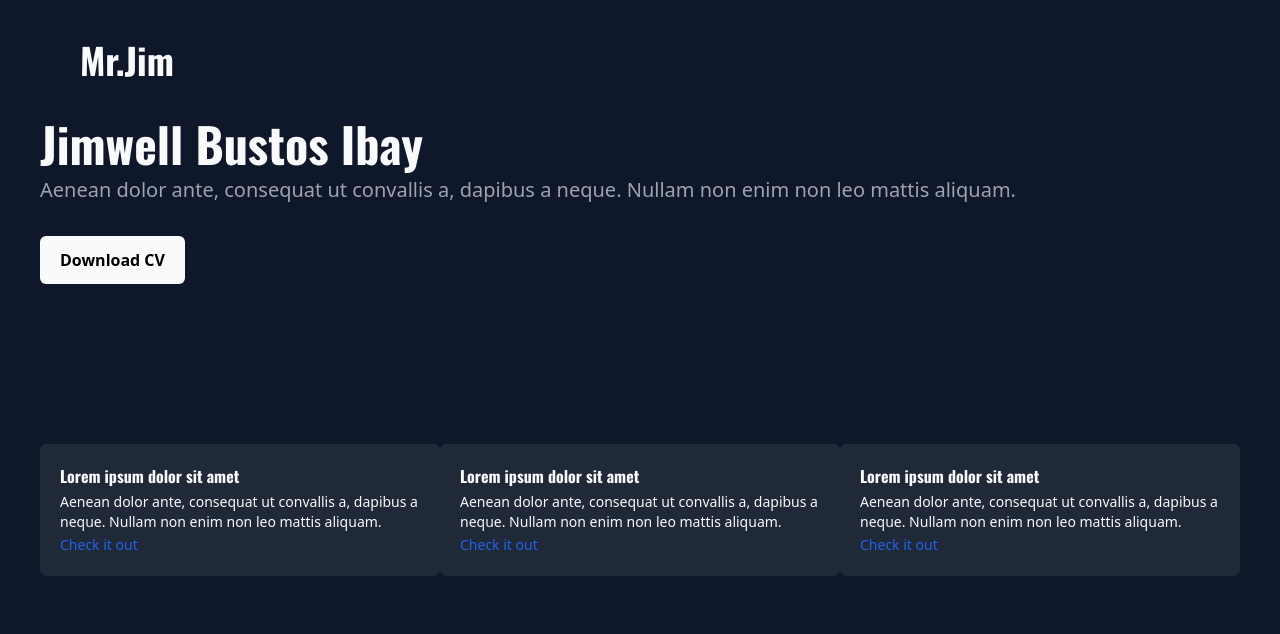
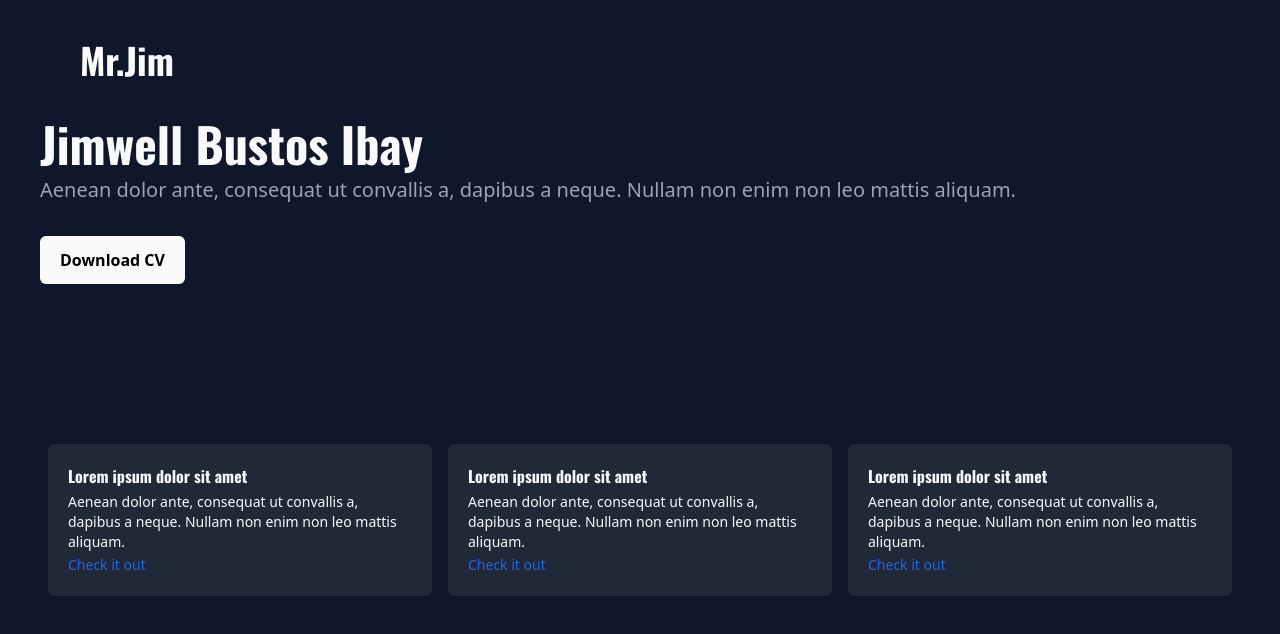
Before and after one commit to ibayjimwell/Mr.Jim, a React (Vite) app in the folder mr.jim/: page / in a window 1280 px wide. Shown: the top 634 px of the page. Built offline with nearby package versions, Linux system fonts and the light colour scheme.

Commit message:
Update CardLink.jsx

```diff
--- a/mr.jim/src/components/CardLink.jsx
+++ b/mr.jim/src/components/CardLink.jsx
@@ -10,7 +10,6 @@ function CardLink({title, text, url}) {
         rounded-sm
 
         md:rounded-md
-        md:max-w-md
 
         '>
             <div className='
```
